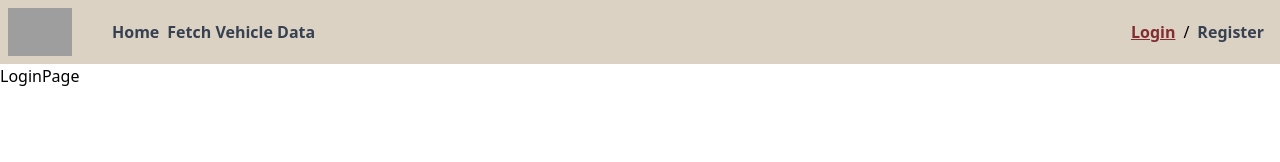
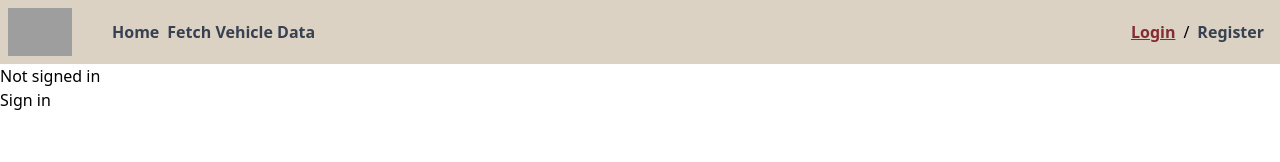
Before and after one commit to mq022002/NHTSA-Frontend, a Next.js app: page /login in a window 1280 px wide. Shown: the top 162 px of the page. Built offline with nearby package versions, Linux system fonts and the light colour scheme; no server answers; grey boxes are pictures that could not be loaded.

Commit message:
feat: Add useSession() react hook to check if someone is signed in

```diff
--- a/src/pages/login/index.js
+++ b/src/pages/login/index.js
@@ -1,4 +1,26 @@
+// https://next-auth.js.org/getting-started/example
+
+import { useSession, signIn, signOut } from "next-auth/react";
+
 function LoginPage() {
-  return <h1 className="text-black">LoginPage</h1>;
+  const { data: session } = useSession();
+  if (session) {
+    return (
+      <>
+        <p>Signed in as {session.user.email}</p>
+        <button className="text-black" onClick={() => signOut()}>
+          Sign out
+        </button>
+      </>
+    );
+  }
+  return (
+    <>
+      <p className="text-black">Not signed in</p>
+      <button className="text-black" onClick={() => signIn()}>
+        Sign in
+      </button>
+    </>
+  );
 }
 export default LoginPage;
```
